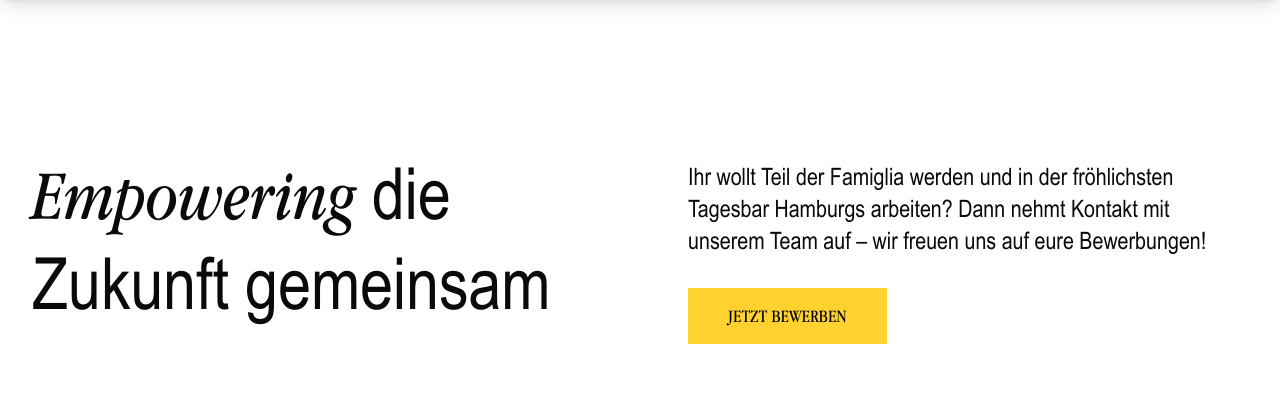
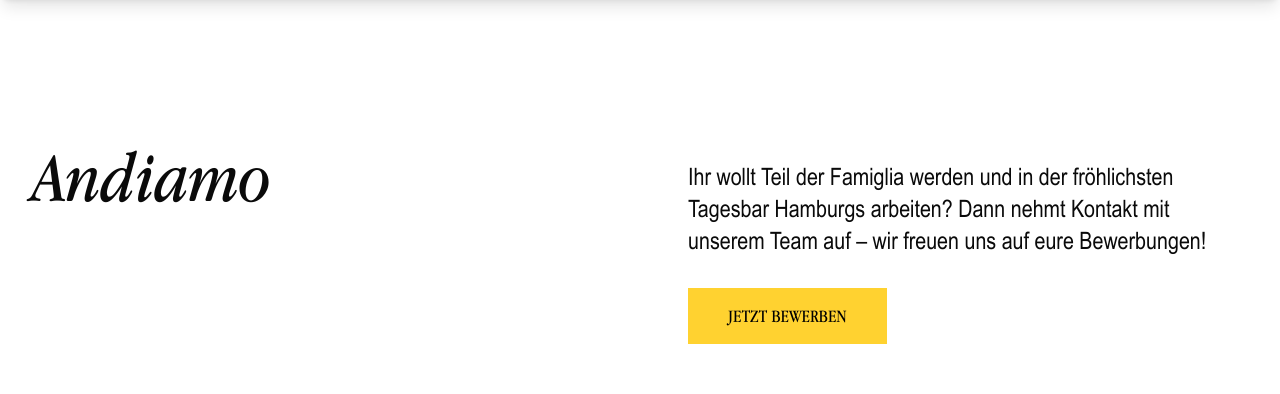
Before and after one commit to psuskin/bigspontino-update, a Next.js app: page /jobs in a window 1280 px wide. Shown: the part 800-1194 px from the top of the page. Built offline with nearby package versions, Linux system fonts and the light colour scheme; a web font is replaced by a local one.

Commit message:
fix job and gallery page

```diff
--- a/app/(root)/impressions/components/GallerySection.tsx
+++ b/app/(root)/impressions/components/GallerySection.tsx
@@ -4,7 +4,6 @@
 import Image from 'next/image';
 import type * as React from 'react';
 import { useCallback, useRef, useState } from 'react';
-import { useTranslation } from 'react-i18next';
 
 const images = [
   '/assets/bambiniclub.jpg',
@@ -24,16 +23,16 @@
 ];
 
 const GallerySection: React.FC = () => {
-  const { t } = useTranslation();
+  // const { t } = useTranslation();
   const [lightboxOpen, setLightboxOpen] = useState(false);
   const [currentImageIndex, setCurrentImageIndex] = useState(0);
 
   // Refs for intersection observers
-  const headerRef = useRef<HTMLDivElement>(null);
+  // const headerRef = useRef<HTMLDivElement>(null);
   const galleryRef = useRef<HTMLDivElement>(null);
 
   // Intersection observers for animations
-  const headerInView = useInView(headerRef, { once: true, margin: '-100px' });
+  // const headerInView = useInView(headerRef, { once: true, margin: '-100px' });
   const galleryInView = useInView(galleryRef, { once: true, margin: '-50px' });
 
   // Responsive aspect ratios
@@ -85,37 +84,31 @@
     setLightboxOpen(false);
   }, []);
 
-  const goToNextImage = useCallback(
-    (e: React.MouseEvent) => {
-      e.stopPropagation();
-      setCurrentImageIndex((prevIndex) => (prevIndex + 1) % images.length);
-    },
-    [images.length],
-  );
+  const goToNextImage = useCallback((e: React.MouseEvent) => {
+    e.stopPropagation();
+    setCurrentImageIndex((prevIndex) => (prevIndex + 1) % images.length);
+  }, []);
 
-  const goToPrevImage = useCallback(
-    (e: React.MouseEvent) => {
-      e.stopPropagation();
-      setCurrentImageIndex((prevIndex) => (prevIndex - 1 + images.length) % images.length);
-    },
-    [images.length],
-  );
+  const goToPrevImage = useCallback((e: React.MouseEvent) => {
+    e.stopPropagation();
+    setCurrentImageIndex((prevIndex) => (prevIndex - 1 + images.length) % images.length);
+  }, []);
 
   // Animation variants
-  const fadeInUp: Variants = {
-    hidden: {
-      opacity: 0,
-      y: 60,
-    },
-    visible: {
-      opacity: 1,
-      y: 0,
-      transition: {
-        duration: 0.8,
-        ease: [0.25, 0.46, 0.45, 0.94] as const,
-      },
-    },
-  };
+  // const fadeInUp: Variants = {
+  //   hidden: {
+  //     opacity: 0,
+  //     y: 60,
+  //   },
+  //   visible: {
+  //     opacity: 1,
+  //     y: 0,
+  //     transition: {
+  //       duration: 0.8,
+  //       ease: [0.25, 0.46, 0.45, 0.94] as const,
+  //     },
+  //   },
+  // };
 
   const staggerContainer: Variants = {
     hidden: {},
@@ -154,9 +147,9 @@
   };
 
   return (
-    <section className="py-8 sm:py-12 md:py-16 lg:py-24 px-4 sm:px-6 relative overflow-hidden">
+    <section className="py-8 sm:py-12 md:py-16 lg:pb-24 px-4 sm:px-6 relative overflow-hidden">
       <div className="relative z-10 ">
-        <motion.div
+        {/* <motion.div
           ref={headerRef}
           variants={staggerContainer}
           initial="hidden"
@@ -173,7 +166,7 @@
           >
             {t('gallery.description')}
           </motion.p>
-        </motion.div>
+        </motion.div> */}
         <motion.div
           ref={galleryRef}
           className="columns-2 xs:columns-3 sm:columns-4 md:columns-3 lg:columns-4 gap-2 sm:gap-3 md:gap-4"
--- a/app/(root)/jobs/components/JobsSection.tsx
+++ b/app/(root)/jobs/components/JobsSection.tsx
@@ -80,6 +80,23 @@
   const handleSubmit = (e: React.FormEvent) => {
     e.preventDefault();
     console.log('Form submitted:', formData);
+  };
+  const handleNextSectionClick = () => {
+    const nextSection = document.querySelector('#apply');
+    if (nextSection) {
+      // Get the navbar height (adjust this value based on your actual navbar height)
+      const navbarHeight = 80; // Change this to match your navbar height in pixels
+
+      // Calculate the target position
+      const elementPosition = nextSection.getBoundingClientRect().top;
+      const offsetPosition = elementPosition + window.pageYOffset - navbarHeight;
+
+      // Smooth scroll to the calculated position
+      window.scrollTo({
+        top: offsetPosition,
+        behavior: 'smooth',
+      });
+    }
   };
 
   // Animation variants
@@ -196,7 +213,7 @@
       <div className="">
         <motion.div
           ref={headerRef}
-          className="grid grid-cols-1 lg:grid-cols-2 gap-8 sm:gap-10 md:gap-12 lg:gap-24 items-center"
+          className="grid grid-cols-1 lg:grid-cols-2 gap-8 sm:gap-10 md:gap-12 lg:gap-24 items-start"
           variants={staggerContainer}
           initial="hidden"
           animate={headerInView ? 'visible' : 'hidden'}
@@ -206,16 +223,19 @@
               <span className="font-primary italic text-4xl sm:text-5xl md:text-6xl lg:text-7xl">
                 {t('jobs.empowering')}
               </span>{' '}
-              {t('jobs.theFuture')}
+              {/* {t('jobs.theFuture')}
               <br />
-              {t('jobs.together')}
+              {t('jobs.together')} */}
             </h2>
           </motion.div>
           <motion.div className="self-start" variants={fadeInRight}>
             <p className="text-lg sm:text-xl md:text-2xl font-narrow my-6 sm:my-8">
               {t('jobs.description')}
             </p>
-            <button className="group relative inline-flex h-12 sm:h-14 items-center cursor-pointer justify-center overflow-hidden rounded-none font-medium text-base sm:text-lg">
+            <button
+              onClick={handleNextSectionClick}
+              className="group relative inline-flex h-12 sm:h-14 items-center cursor-pointer justify-center overflow-hidden rounded-none font-medium text-base sm:text-lg"
+            >
               <div className="inline-flex h-full translate-y-0 items-center justify-center bg-amber-300 uppercase px-6 sm:px-8 md:px-10 text-black transition group-hover:-translate-y-[150%] rounded-none">
                 {t('jobs.applyNow')}
               </div>
@@ -243,6 +263,7 @@
         </motion.div>
         {/* Application Form */}
         <motion.div
+          id="apply"
           ref={formRef}
           className="mt-12 sm:mt-16 md:mt-20 w-full bg-gray-50 p-4 sm:p-6 md:p-8 lg:p-12 font-narrow rounded-lg"
           variants={staggerContainer}
--- a/components/home/hero/HeroSection.tsx
+++ b/components/home/hero/HeroSection.tsx
@@ -14,12 +14,20 @@
 export default function HeroSection() {
   const { t } = useTranslation();
 
-  const handleExploreClick = () => {
+  const handleNextSectionClick = () => {
     const nextSection = document.querySelector('#architectural-inspirations');
     if (nextSection) {
-      nextSection.scrollIntoView({
+      // Get the navbar height (adjust this value based on your actual navbar height)
+      const navbarHeight = 70; // Change this to match your navbar height in pixels
+
+      // Calculate the target position
+      const elementPosition = nextSection.getBoundingClientRect().top;
+      const offsetPosition = elementPosition + window.pageYOffset - navbarHeight;
+
+      // Smooth scroll to the calculated position
+      window.scrollTo({
+        top: offsetPosition,
         behavior: 'smooth',
-        block: 'start',
       });
     }
   };
@@ -76,7 +84,7 @@
         {/* Explore Button */}
         <div className="absolute bottom-14 sm:bottom-16 lg:bottom-4 left-1/2 -translate-x-1/2 z-10 flex flex-col items-center">
           <button
-            onClick={handleExploreClick}
+            onClick={handleNextSectionClick}
             className="text-sm sm:text-base lg:text-lg font-semibold text-white rounded-full transition-all duration-200 hover:text-gray-200 cursor-pointer"
           >
             {t('hero.explore')}
--- a/lib/i18n.ts
+++ b/lib/i18n.ts
@@ -276,7 +276,7 @@
         sun: 'Sunday',
       },
       jobs: {
-        empowering: 'Empowering',
+        empowering: 'Andiamo',
         theFuture: 'the',
         together: 'Future together',
         description:
@@ -806,7 +806,7 @@
         sun: 'Sonntag',
       },
       jobs: {
-        empowering: 'Empowering',
+        empowering: 'Andiamo',
         theFuture: 'die',
         together: 'Zukunft gemeinsam',
         description:
```
